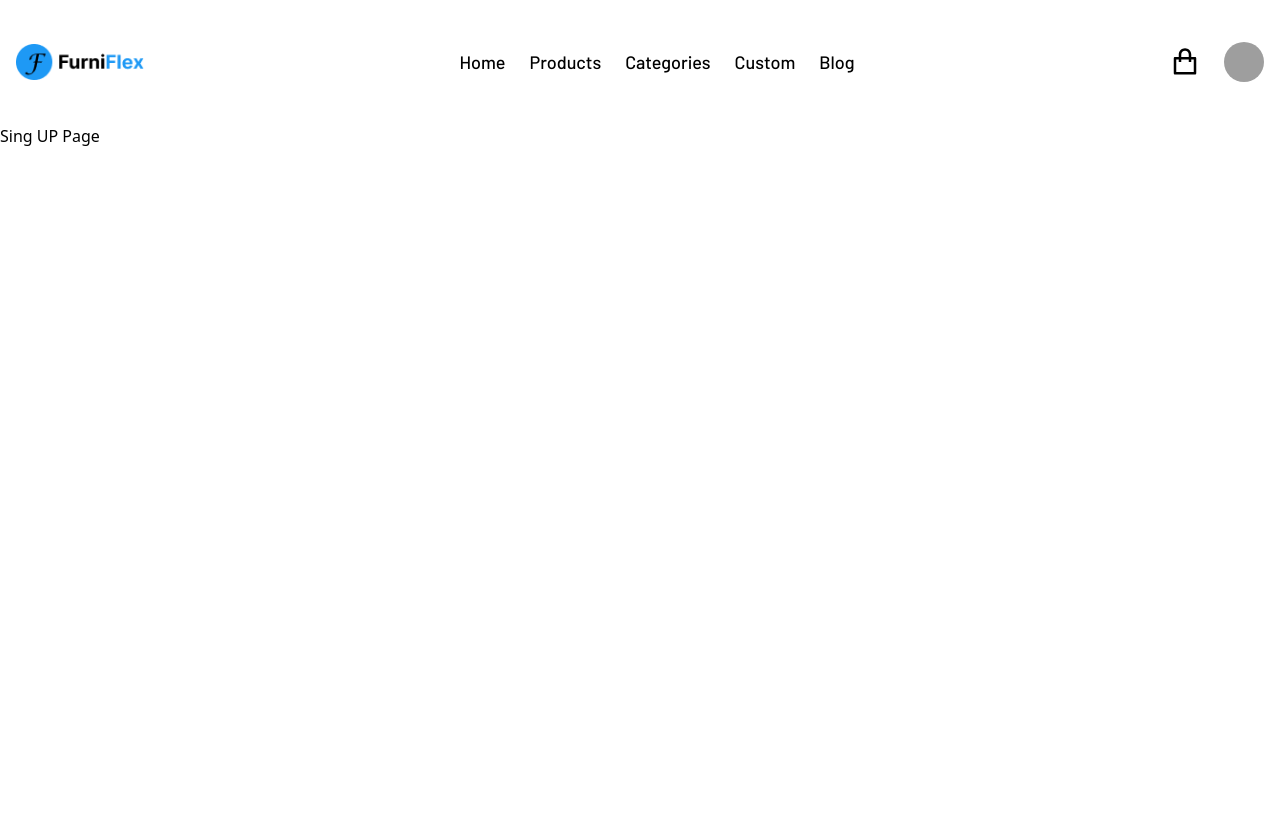
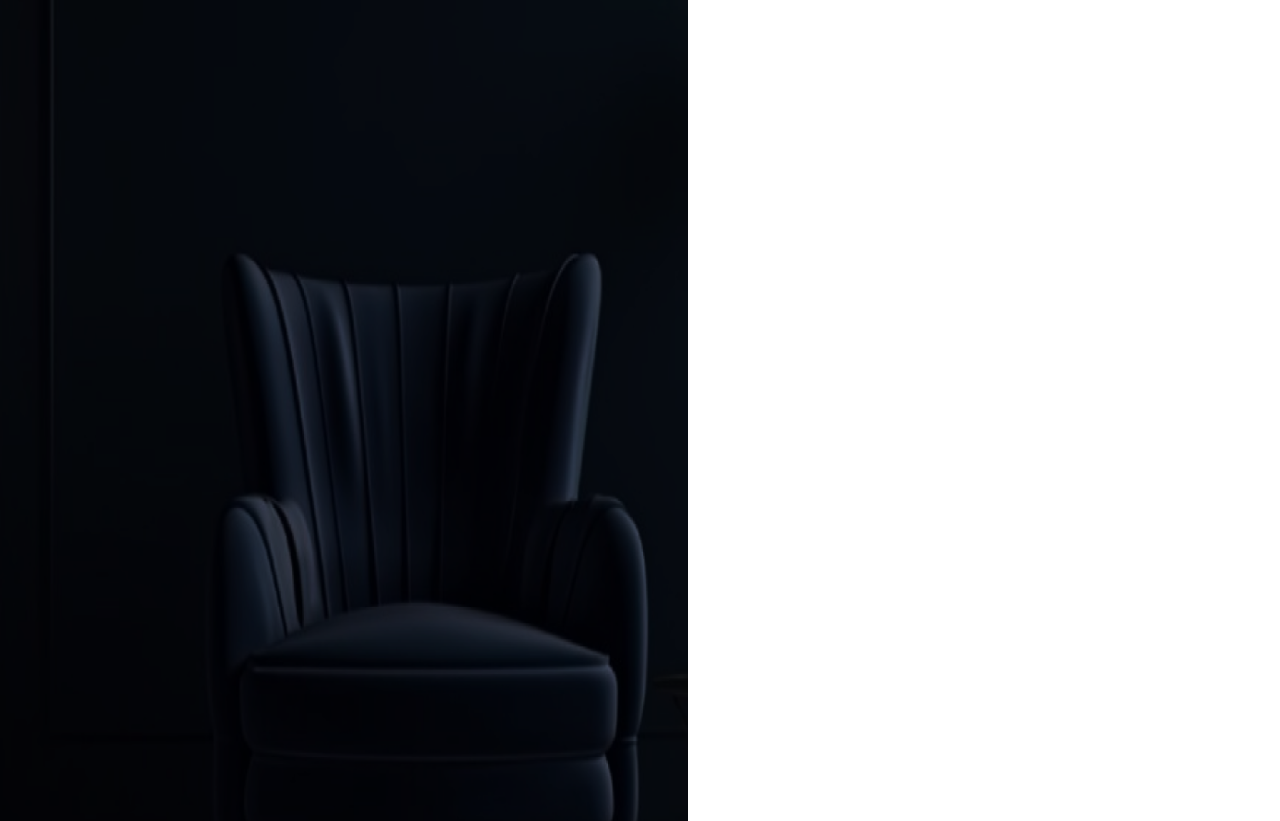
Before and after one commit to tahfeezmizan/furniflex, a React (Vite) app in the folder client-site/: page /singin in a window 1280 px wide. Shown: the top 821 px of the page. Before the commit the page ends 800 px from the top, so only its background shows below. Built offline with nearby package versions, Linux system fonts and the light colour scheme; grey boxes are pictures that could not be loaded.

Commit message:
create singup and singin page, install firebase

```diff
--- a/client-site/package.json
+++ b/client-site/package.json
@@ -10,6 +10,7 @@
     "preview": "vite preview"
   },
   "dependencies": {
+    "firebase": "^10.13.1",
     "localforage": "^1.10.0",
     "match-sorter": "^6.3.4",
     "react": "^18.3.1",
--- a/client-site/src/main.jsx
+++ b/client-site/src/main.jsx
@@ -5,6 +5,7 @@ import './index.css';
 import Root from './Root/Root';
 import Home from './pages/Home/Home';
 import SingUp from './pages/SingUp/SingUp';
+import SingIn from './pages/SingIn/SingIn';
 
 
 const router = createBrowserRouter([
@@ -22,7 +23,7 @@ const router = createBrowserRouter([
       },
       {
         path: '/singin',
-        element: <SingUp />
+        element: <SingIn />
       },
     ]
   },
--- a/client-site/src/pages/Header/Navbar.jsx
+++ b/client-site/src/pages/Header/Navbar.jsx
@@ -6,8 +6,10 @@ import logo from '../../assets/Logo.png'
 
 const Navbar = () => {
     const [open, setOpen] = useState(false);
-    const [page, setPage] = useState();
     const location = useLocation();
+    const user = false;
+
+    const hideNavbar = location.pathname === "/singup" || location.pathname === "/singin"
 
     const links = <>
         <NavLink to='/'>Home</NavLink>
@@ -17,13 +19,10 @@ const Navbar = () => {
         <NavLink to='/'>Blog</NavLink>
     </>
 
-    useEffect(() => {
-        const pathname = location.pathname !== "singup" || 'singin'
-        setPage(pathname);
-    }, [])
+    // Don't render the navbar if on signup or signin page
+    if (hideNavbar) return null;
 
     return (
-        <>{page ? (
         <div className="shadow-md md:shadow-none py-4 lg:py-8 relative z-50">
             <div className="container mx-auto px-4 flex justify-between items-center">
                 <NavLink to={'/'}>
@@ -52,7 +51,13 @@ const Navbar = () => {
                         <RiShoppingBagLine />
                     </div>
                     <div className="">
+                        {user ? (
                             <img className='size-10 rounded-full' src="https://images.ctfassets.net/h6goo9gw1hh6/2sNZtFAWOdP1lmQ33VwRN3/24e953b920a9cd0ff2e1d587742a2472/1-intro-photo-final.jpg?w=1200&h=992&fl=progressive&q=70&fm=jpg" alt="user profile image" />
+                        ) :
+                            (
+                                <NavLink to={'/singin'}>Sing In</NavLink>
+                            )
+                        }
                     </div>
                 </div>
 
@@ -61,7 +66,6 @@ const Navbar = () => {
                 </div>
             </div>
         </div>
-        ) : "" }</>
     );
 };
 
--- a/client-site/src/pages/SingIn/SingIn.jsx
+++ b/client-site/src/pages/SingIn/SingIn.jsx
@@ -1,10 +1,21 @@
 import React from 'react';
+import image from '../../assets/singupimage.png'
 
 const SingIn = () => {
     return (
-        <div>
-            Sing Ing page
-            Lorem, ipsum dolor sit amet consectetur adipisicing elit. Minus, praesentium blanditiis nulla sequi facere in assumenda delectus, maiores dolores ipsam vero iste excepturi voluptatum qui incidunt expedita eaque nihil quam?
+        <div className='h-fit'>
+            <div className="flex items-center">
+                {/* sing content */}
+                <div className="">
+                    <form >
+
+                    </form>
+                </div>
+                {/* image  */}
+                <div className="">
+                    <img src={image} alt="" />
+                </div>
+            </div>
         </div>
     );
 };
```
Also changed, not shown: client-site/src/assets/singupimage.png (added), 1 other file (tests, documents, lock files or other folders). Lines whose indentation alone changed are shown as unchanged.
